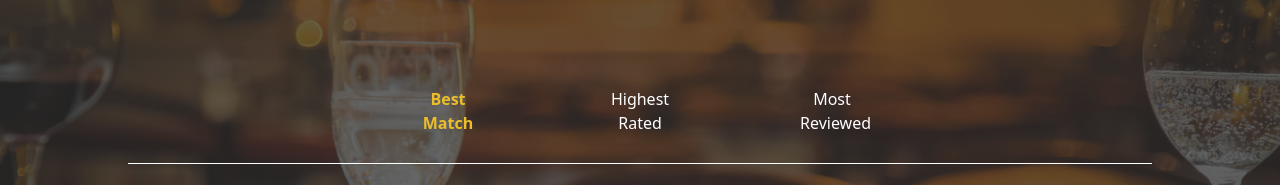
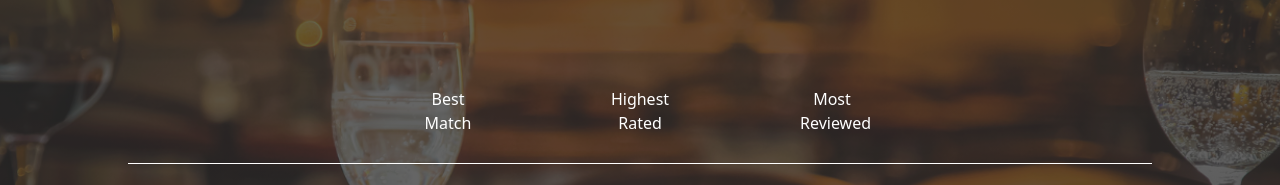
Before and after one commit to KozerT/Gastrognomist, a React (Create React App) app: page / in a window 1280 px wide. Shown: the part 248-433 px from the top of the page. Built offline with nearby package versions, Linux system fonts and the light colour scheme; no server answers.

Commit message:
:feat: introduced custom useBusinessSearch hook, to fetch data

```diff
--- a/src/components/BusinessList.jsx
+++ b/src/components/BusinessList.jsx
@@ -2,6 +2,10 @@ import React from "react";
 import Business from "./Business";
 
 const BusinessList = ({ businesses }) => {
+  if (!businesses || !businesses.length) {
+    return <div></div>;
+  }
+
   return (
     <section className="flex flex-wrap justify-center gap-24">
       {businesses.map((business) => (
--- a/src/components/SearchBar.jsx
+++ b/src/components/SearchBar.jsx
@@ -1,4 +1,3 @@
-import React, { useState } from "react";
 import mainImage from "../assets/mainImage.png";
 import { useSearchContext } from "../contexts/SearchContext";
 
@@ -19,10 +18,10 @@ const SearchBar = ({ searchYelp }) => {
     }));
   };
 
-  const handleSortByChange = (event) => {
+  const handleSortByChange = (optionValue) => {
     setSearchParams((prevParams) => ({
       ...prevParams,
-      sortBy: event.target.value,
+      sortBy: optionValue,
     }));
   };
 
--- a/src/contexts/SearchContext.jsx
+++ b/src/contexts/SearchContext.jsx
@@ -6,7 +6,7 @@ export const SearchProvider = ({ children }) => {
   const [searchParams, setSearchParams] = useState({
     term: "",
     location: "",
-    sortBy: "best_match",
+    sortBy: "",
   });
 
   return (
--- /dev/null
+++ b/src/hooks/useBusinessSearch.js
@@ -0,0 +1,29 @@
+import { useState, useEffect } from "react";
+import * as api from "../utils/api.js";
+
+const useBusinessSearch = (term, location, sortBy) => {
+  const [businesses, setBusinesses] = useState([]);
+  const [amountResults, setAmountResults] = useState(0);
+  const [searchParams, setSearchParams] = useState({ term, location, sortBy });
+
+  useEffect(() => {
+    setBusinesses([]);
+    const fetchData = async () => {
+      try {
+        const { businesses, total } = await api.get(
+          "/businesses/search",
+          searchParams
+        );
+        setBusinesses(businesses);
+        setAmountResults(total);
+      } catch (error) {
+        console.error("Error fetching businesses:", error);
+      }
+    };
+    fetchData();
+  }, [searchParams]);
+
+  return [businesses, amountResults, searchParams, setSearchParams];
+};
+
+export default useBusinessSearch;
--- a/src/index.js
+++ b/src/index.js
@@ -7,9 +7,7 @@ import { BrowserRouter } from "react-router-dom";
 const root = ReactDOM.createRoot(document.getElementById("root"));
 
 root.render(
-  <React.StrictMode>
-    <BrowserRouter>
-      <App />
-    </BrowserRouter>
-  </React.StrictMode>
+  <BrowserRouter>
+    <App />
+  </BrowserRouter>
 );
--- a/src/pages/SearchResults.jsx
+++ b/src/pages/SearchResults.jsx
@@ -1,12 +1,32 @@
 import BusinessList from "../components/BusinessList";
 import Header from "../components/navigation/Header";
 import { SearchProvider } from "../contexts/SearchContext";
+import useBusinessSearch from "../hooks/useBusinessSearch";
+import { useLocation, useNavigate } from "react-router-dom";
+import { useEffect } from "react";
 
 const SearchResults = () => {
-  const businesses = [
-    { id: 1, name: "Restaurant 1" },
-    { id: 2, name: "Restaurant 2" },
-  ];
+  const location = useLocation();
+  const navigate = useNavigate();
+  const params = new URLSearchParams(location.search);
+  const term = params.get("find_desc");
+  const locationParam = params.get("find_loc");
+
+  const [businesses, amountResults, searchParams, performSearch] =
+    useBusinessSearch(term, locationParam);
+
+  useEffect(() => {
+    if (!term || !locationParam) {
+      navigate("/");
+    }
+  }, [term, locationParam, navigate]);
+
+  const search = (term, location) => {
+    const encodedTerm = encodeURI(term);
+    const encodedLocation = encodeURI(location);
+    navigate(`/search?find_desc=${encodedTerm}&find_loc=${encodedLocation}`);
+    performSearch({ term, location });
+  };
 
   return (
     <SearchProvider>
--- /dev/null
+++ b/src/utils/api.js
@@ -0,0 +1,25 @@
+import queryString from "query-string";
+import axios from "axios";
+
+export const API_BASE_URL =
+  "https://cors-anywhere.herokuapp.com/https://api.yelp.com/v3";
+
+const axiosInstance = axios.create({
+  baseURL: API_BASE_URL,
+  headers: {
+    Authorization: `Bearer ${process.env.REACT_APP_YELP_API_KEY}`,
+    Origin: "localhost",
+    withCredentials: true,
+  },
+});
+
+export const get = async (path, queryParams) => {
+  try {
+    const query = queryString.stringify(queryParams);
+    const response = await axiosInstance.get(`${path}?${query}`);
+    return response.data;
+  } catch (error) {
+    console.error("Error fetching data:", error);
+    throw error;
+  }
+};
--- a/src/utils/yelpAPI.js
+++ /dev/null
@@ -1,29 +0,0 @@
-import axios from "axios";
-import queryString from "query-string";
-
-export const searchBusinesses = async (term, location, sortBy) => {
-  try {
-    const queryParams = {
-      term: term,
-      location: location,
-      sort_by: sortBy,
-    };
-
-    const queryStringified = queryString.stringify(queryParams);
-
-    const url = `https://cors-anywhere.herokuapp.com/https://api.yelp.com/v3/businesses/search?${queryStringified}`;
-
-    const response = await axios.get(url, {
-      headers: {
-        Authorization: `Bearer ${process.env.REACT_APP_YELP_API_KEY}`,
-        Origin: "localhost",
-        withCredentials: true,
-      },
-    });
-    console.log("Yelp API Response:", response.data);
-    return response.data.businesses;
-  } catch (error) {
-    console.error("Error fetching businesses:", error);
-    throw error;
-  }
-};
```
Also changed, not shown: src/App.jsx (+0 -7 lines), 1 other file (tests, documents, lock files or other folders).
